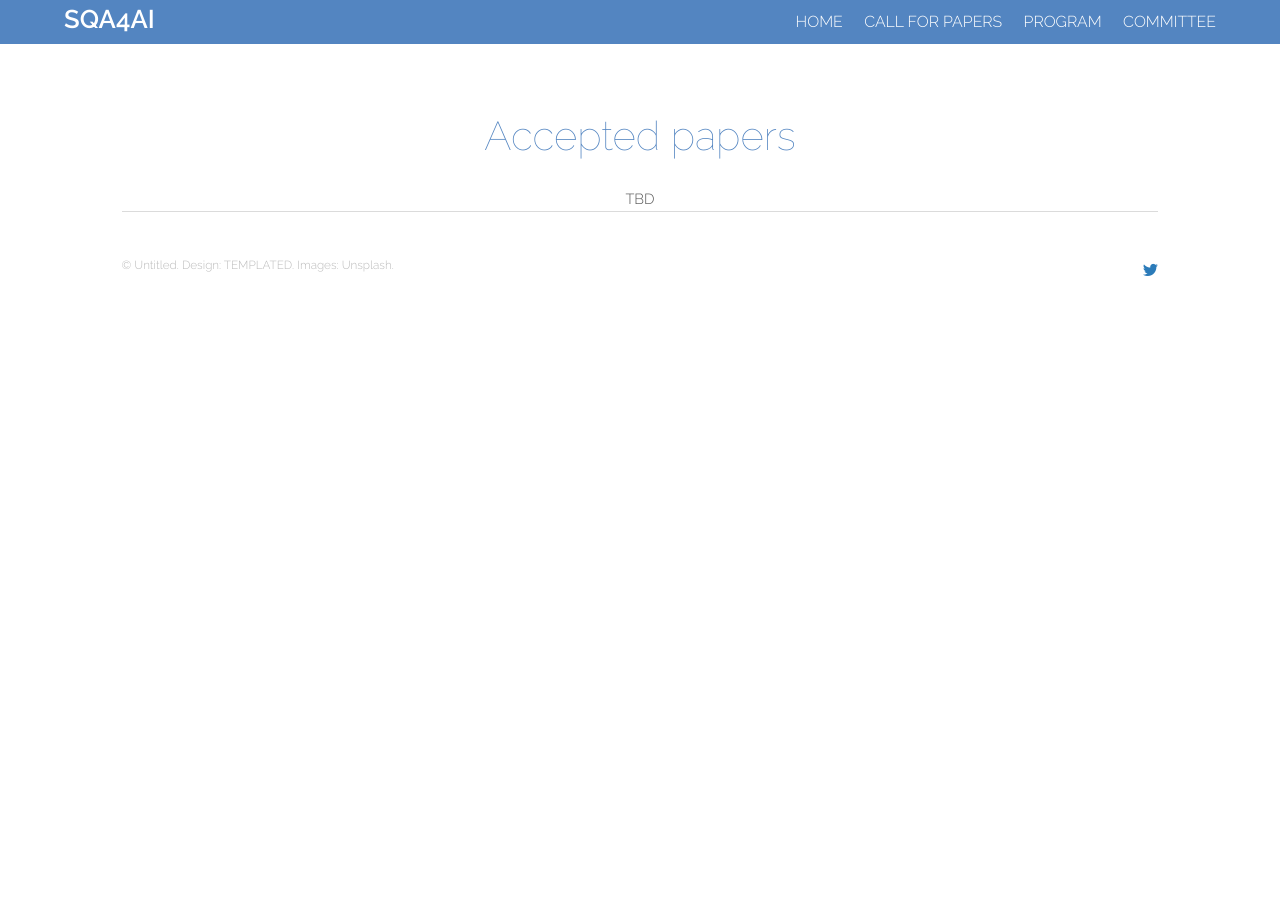
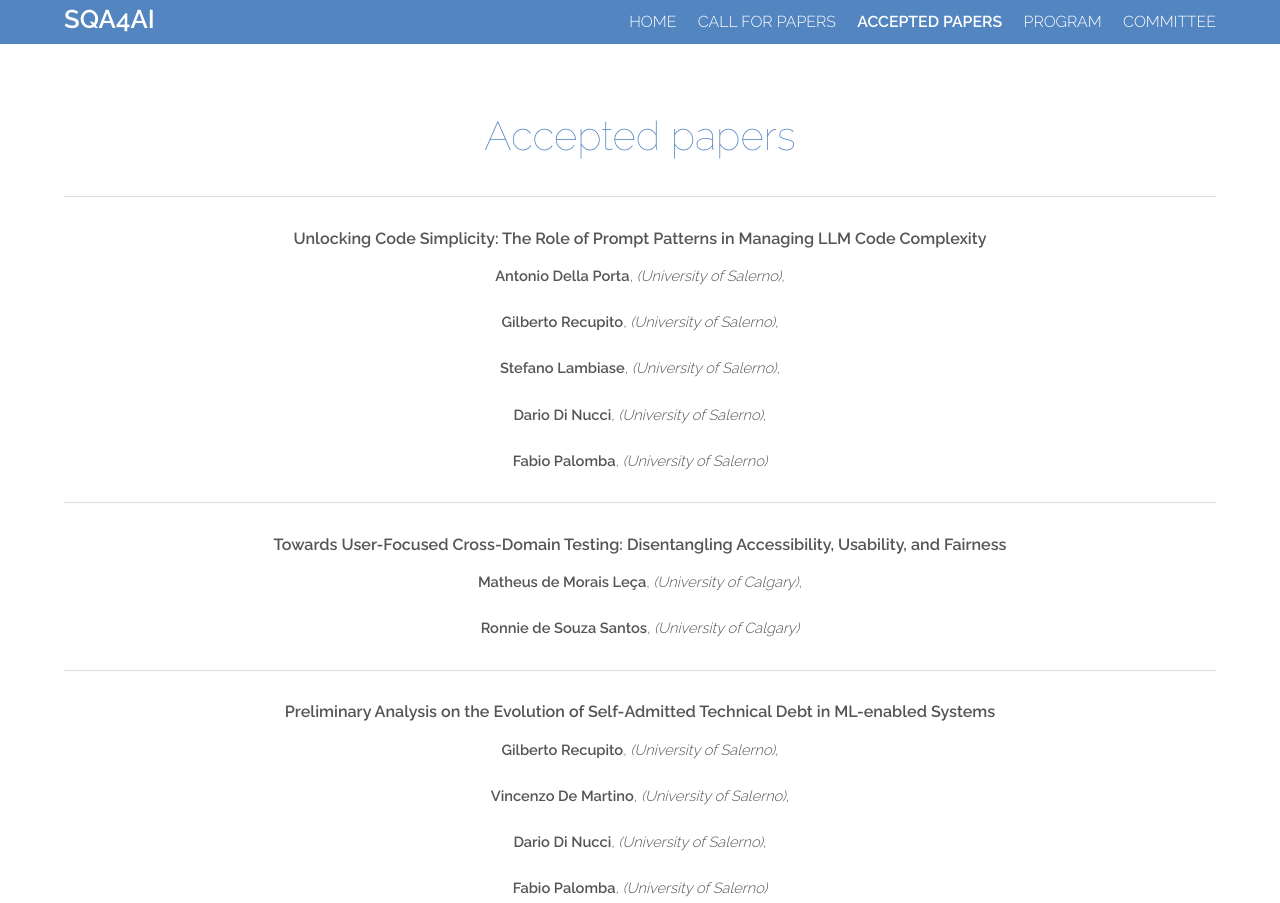
Before and after one commit to SQA4AI2025/SQA4AI2025, a plain HTML site: page papers.html in a window 1280 px wide. Shown: the top 903 px of the page. Before the commit the page ends 800 px from the top, so only its background shows below. Drawn offline with Linux system fonts and the light colour scheme.

Commit message:
added accepted papers

```diff
--- a/papers.html
+++ b/papers.html
@@ -32,7 +32,7 @@
         <nav id="nav">
             <a href="index.html"><h3 style="color:white">HOME</h3></a>
             <a href="submission.html"><h3 style="color:white">CALL FOR PAPERS</h3></a>
-            <!-- <a href="papers.html"><h3><b style="color:white">ACCEPTED PAPERS</b></h3></a> -->
+            <a href="papers.html"><h3><b style="color:white">ACCEPTED PAPERS</b></h3></a>
             <a href="program.html"><h3 style="color:white">PROGRAM</h3></a>
             <a href="committe.html"><h3 style="color:white">COMMITTEE</h3></a>
             <!--<a href="https://maltesque2021.github.io/MaLTeSQuE2020.github.io/"><h3 style="color:white">PREVIOUS EDITION</h3></a>-->
@@ -47,22 +47,27 @@
     <div class="inner" style="margin-top: -2% !important;">
         <header class="align-center">
             <h2>Accepted papers</h2>
-            TBD
-            <!-- <hr>
+            <hr>
 
-            <p style="text-align: center;"><h4><strong>MLOps for evolvable AI intensive software systems</strong></h4></p>
-            <p style="text-align: center;"><strong>Sergio Moreschini</strong>, <i>(Tampere University)</i>,
-            <p style="text-align: center;"><strong>Francesco Lomio</strong>, <i>(Tampere University)</i>,
-            <p style="text-align: center;"><strong>David Hästbacka</strong>, <i>(Tampere University)</i>,
-            <p style="text-align: center;"><strong>Davide Taibi</strong>, <i>(Tampere University)</i>
+            <p style="text-align: center;"><h4><strong>Unlocking Code Simplicity: The Role of Prompt Patterns in Managing LLM Code Complexity</strong></h4></p>
+            <p style="text-align: center;"><strong>Antonio Della Porta</strong>, <i>(University of Salerno)</i>,
+            <p style="text-align: center;"><strong>Gilberto Recupito</strong>, <i>(University of Salerno)</i>,
+            <p style="text-align: center;"><strong>Stefano Lambiase</strong>, <i>(University of Salerno)</i>,
+            <p style="text-align: center;"><strong>Dario Di Nucci</strong>, <i>(University of Salerno)</i>,
+            <p style="text-align: center;"><strong>Fabio Palomba</strong>, <i>(University of Salerno)</i>
            </p>
            <hr>
-           <p style="text-align: center;"><h4><strong>Knowledge Management Challenges for AI Quality</strong></h4></p>
-           <p style="text-align: center;"><strong>Xiaozhou Li</strong>, <i>(Tampere University)</i>,
-           <p style="text-align: center;"><strong>Sergio Moreschini</strong>, <i>(Tampere University)</i>,
-           <p style="text-align: center;"><strong>Aleksandra Filatova</strong>, <i>(Tampere University)</i>,
-           <p style="text-align: center;"><strong>Davide Taibi</strong>, <i>(Tampere University)</i>
-          </p>  -->
+           <p style="text-align: center;"><h4><strong>Towards User-Focused Cross-Domain Testing: Disentangling Accessibility, Usability, and Fairness</strong></h4></p>
+           <p style="text-align: center;"><strong>Matheus de Morais Leça</strong>, <i>(University of Calgary)</i>,
+           <p style="text-align: center;"><strong>Ronnie de Souza Santos</strong>, <i>(University of Calgary)</i>
+          </p>
+          <hr>
+           <p style="text-align: center;"><h4><strong>Preliminary Analysis on the Evolution of Self-Admitted Technical Debt in ML-enabled Systems</strong></h4></p>
+           <p style="text-align: center;"><strong>Gilberto Recupito</strong>, <i>(University of Salerno)</i>,
+            <p style="text-align: center;"><strong>Vincenzo De Martino</strong>, <i>(University of Salerno)</i>,
+            <p style="text-align: center;"><strong>Dario Di Nucci</strong>, <i>(University of Salerno)</i>,
+            <p style="text-align: center;"><strong>Fabio Palomba</strong>, <i>(University of Salerno)</i>
+          </p>
 
           <!--  <p style="text-align: center;"><h4><strong>Comparing Within- and Cross-Project Machine Learning Algorithms for Code Smell Detection</strong></h4></p>-->
 <!--            <p style="text-align: center;"><strong>Manuel De Stefano</strong> <a style="color:blue" href="mailto:madestefano@unisa.it">madestefano@unisa.it</a> <i>(University of Salerno)</i>,-->
```
Also changed, not shown: committe.html (+1 -1 lines), index.html (+1 -1 lines), program.html (+1 -1 lines), submission.html (+1 -1 lines).
